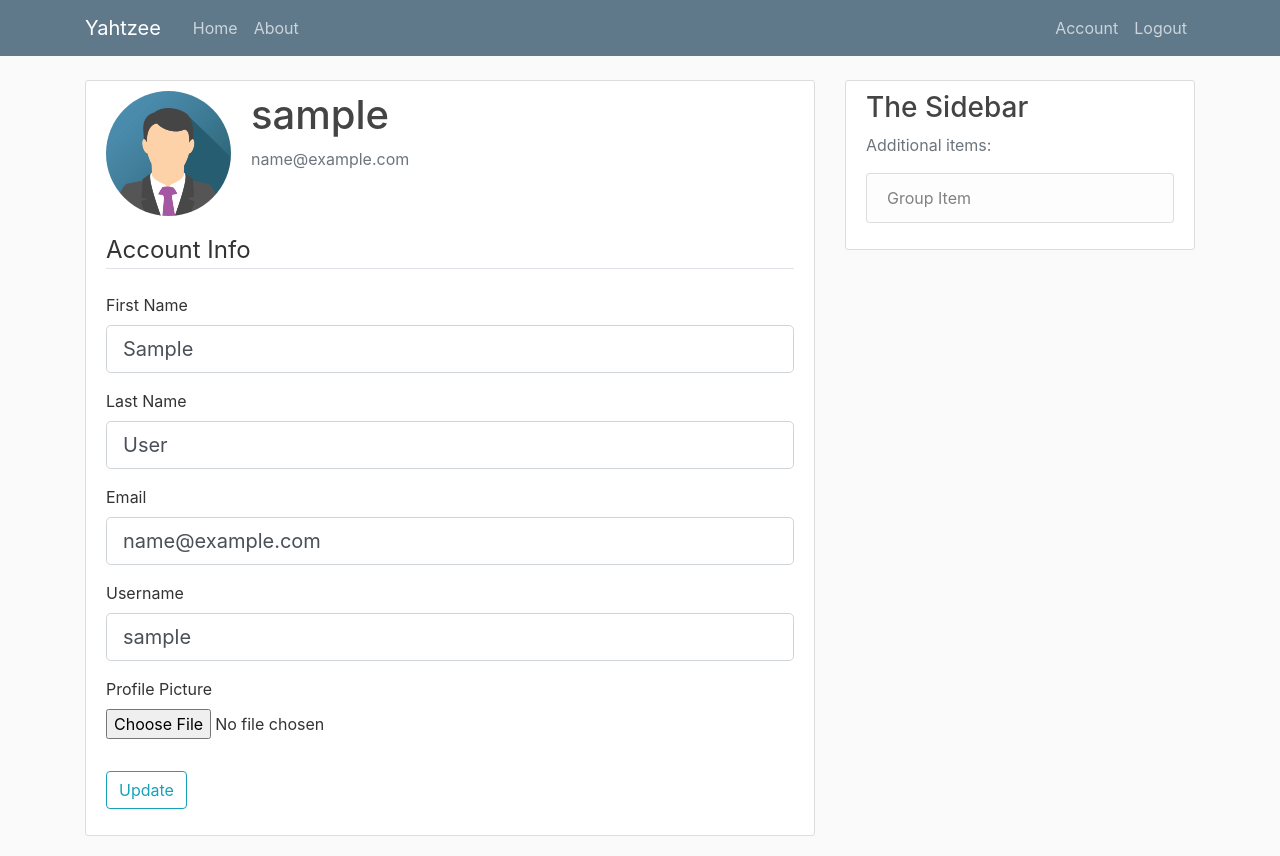
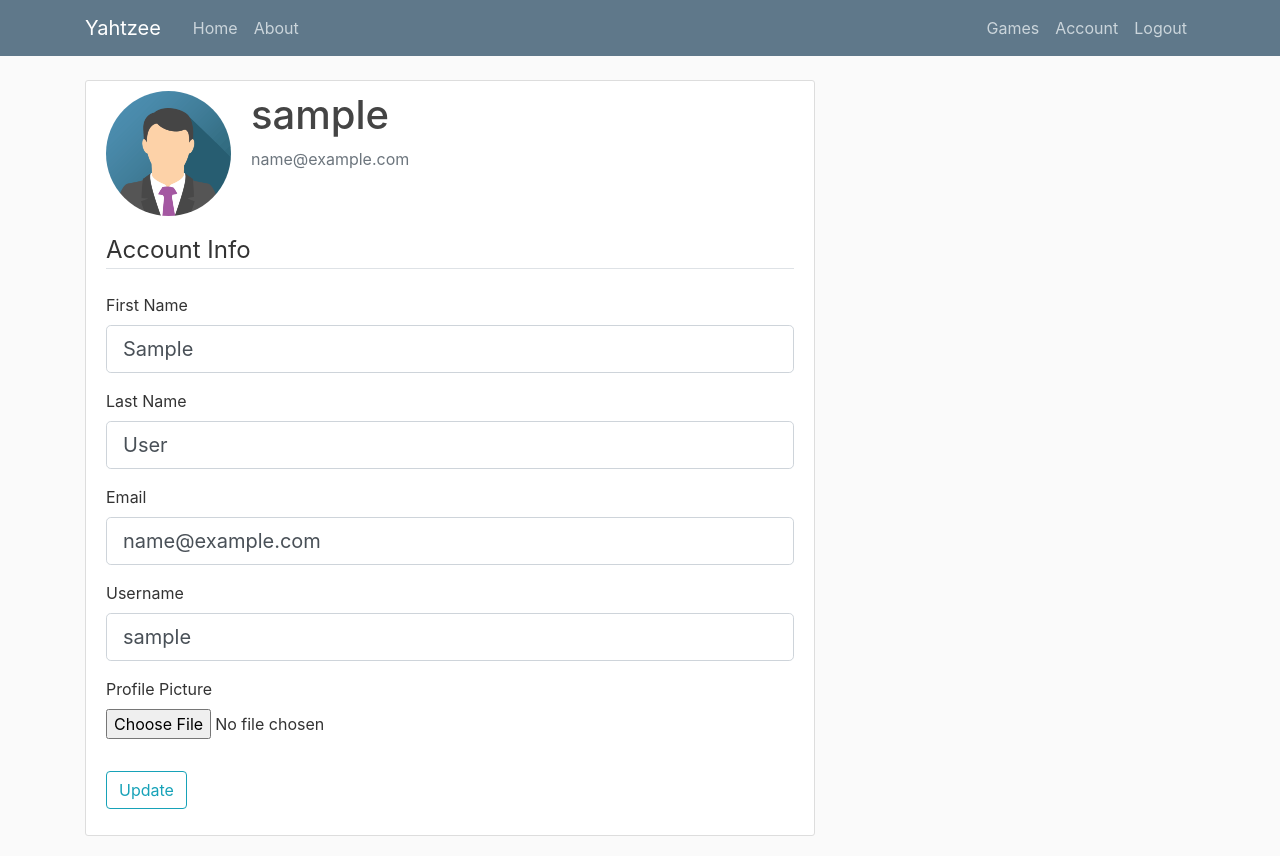
Before and after one commit to pmacking/yahtzee-app, a Flask app: page /account in a window 1280 px wide. Run offline with Flask 2, Linux system fonts and the light colour scheme; the visitor is signed in with stand-in values (Sample User, id 1); data comes from the database, SQL or seed files in the repository; some libraries are stand-ins or nearby versions.

Commit message:
Adds basic Games route

```diff
--- /dev/null
+++ b/yahtzee/templates/games.html
@@ -0,0 +1,4 @@
+{% extends "layout.html" %}
+{% block content %}
+    <h1>Games Page</h1>
+{% endblock content %}
--- a/yahtzee/templates/layout.html
+++ b/yahtzee/templates/layout.html
@@ -32,6 +32,7 @@
             <!-- Navbar Right Side -->
             <div class="navbar-nav">
               {% if current_user.is_authenticated %}
+                <a class="nav-item nav-link" href="{{ url_for('users.games') }}">Games</a>
                 <a class="nav-item nav-link" href="{{ url_for('users.account') }}">Account</a>
                 <a class="nav-item nav-link" href="{{ url_for('users.logout') }}">Logout</a>
               {% else %}
@@ -58,7 +59,7 @@
           {% endwith %}
           {% block content %}{% endblock %}
         </div>
-        <div class="col-md-4">
+        {# <div class="col-md-4">
           <div class="content-section">
             <h3>The Sidebar</h3>
             <p class='text-muted'>Additional items:
@@ -67,7 +68,7 @@
               </ul>
             </p>
           </div>
-        </div>
+        </div> #}
       </div>
     </main>
 
--- a/yahtzee/users/routes.py
+++ b/yahtzee/users/routes.py
@@ -182,6 +182,16 @@ def account():
                            image_file=image_file, form=form)
 
 
+@users.route("/games", methods=['GET', 'POST'])
+# @login_required ensures /account page can only be accessed by authed users
+@login_required
+def games():
+    """
+    This function responds to the URL /games
+    """
+    return render_template("games.html", title='Games')
+
+
 @users.route("/reset_password", methods=['GET', 'POST'])
 def reset_request():  # func is named _request vs above _password in url
     """
```
